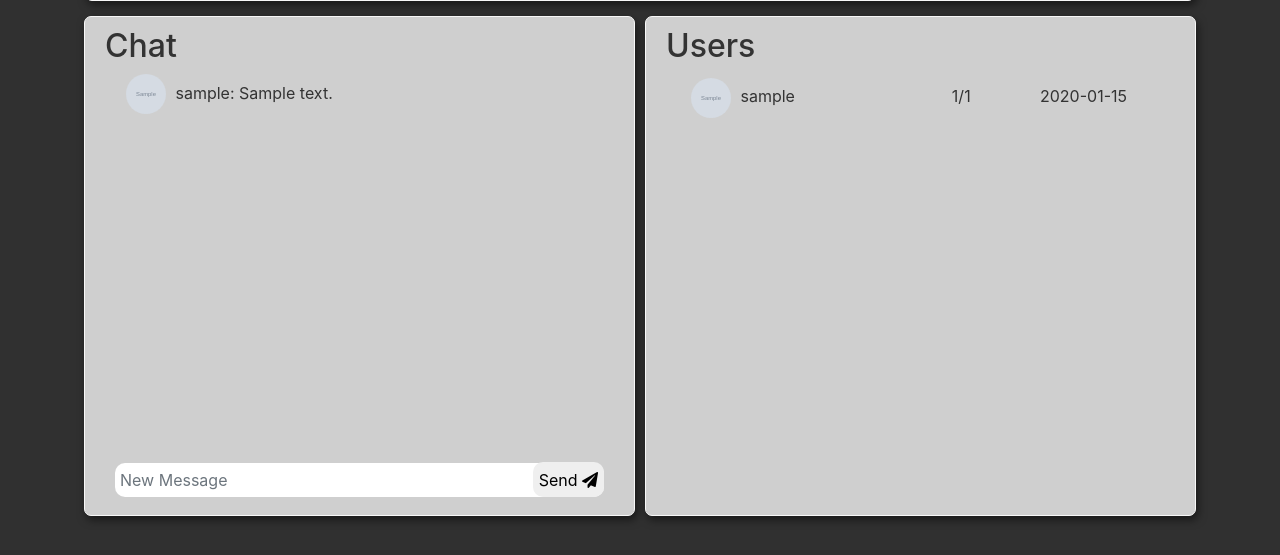
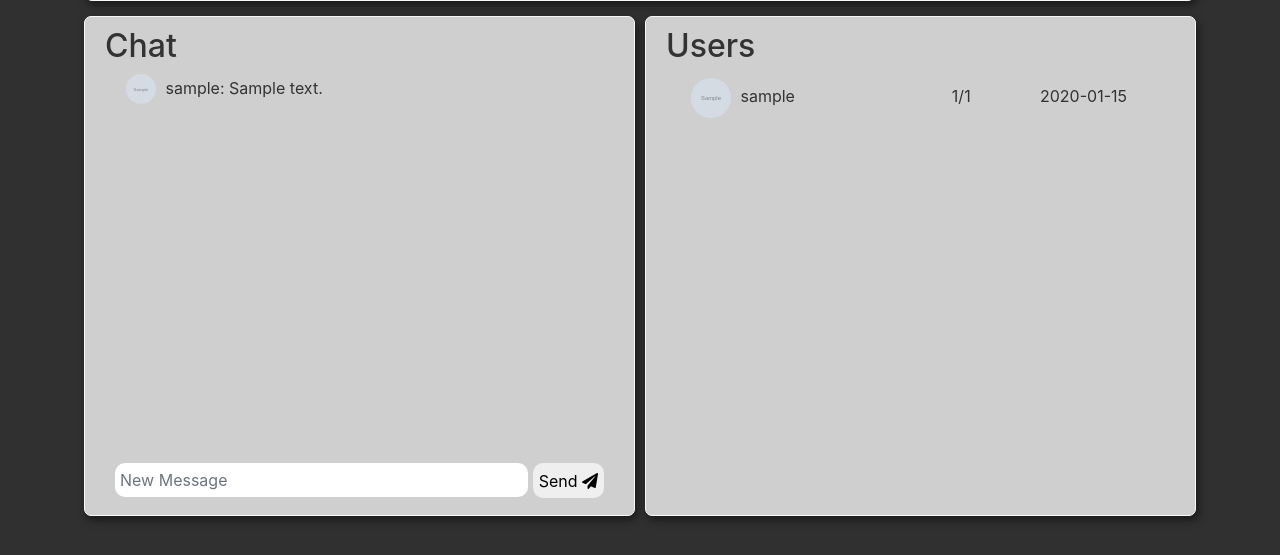
Before and after one commit to insionCEO/NBA-Sports-Betting-ML, a Django app: page /predict/stats/ in a window 1280 px wide. Shown: the part 921-1476 px from the top of the page. Run offline with Django 3.2, Linux system fonts and the light colour scheme; a user stored in the database is signed in; tables that the repository leaves empty hold one stand-in row (values such as "Sample post"); grey boxes marked "Sample" are stand-in pictures; some libraries are stand-ins or nearby versions.

Commit message:
fixed chat

```diff
--- a/predict/templates/predict/stats.html
+++ b/predict/templates/predict/stats.html
@@ -113,8 +113,8 @@
 
             {% for m in qs %}
 
-            <div style="margin: 1px;"><a style="color: #333333;" href="{% url 'public-profile' m.author%}"><img style="margin-bottom:0px;margin-right:5px;width:40px;height:40px"class="rounded-circle account-img" src="{{ m.author.profile.image.url }}">
-                <div style="padding-top: 0px;display: inline;">
+            <div style="margin: 1px;"><a style="color: #333333;" href="{% url 'public-profile' m.author%}"><img style="margin-bottom:0px;margin-right:5px;width:30px;height:30px"class="rounded-circle account-img" src="{{ m.author.profile.image.url }}">
+                <div style="margin-top: 3px;display: inline;">
                     {{ m.author }}:  {{ m.content }}
                 </div>
                 </a>
@@ -125,15 +125,16 @@
 
         </div>
     </div>
-    <div style="width:100%;padding: 10px">
-            <input id="message-input" placeholder="New Message" class="form-control"style="border-radius: 10px;padding:5px;border: 0px;shadow: 0px;resize:none">
+    <div style="width:85%;padding: 10px">
+            <input maxlength="140" id="message-input" placeholder="New Message" class="form-control"style="border-radius: 10px;padding:5px;border: 0px;shadow: 0px;resize:none">
 
             </input>
 
-            <button onClick="sendMessage()"type="submit" className="btn btn-grey-secondary" style="color:333333;border-radius: 10px;position:relative;float:right;right:0px; bottom:35px; height:35px; border:none">Send <i class="fas fa-paper-plane"></i></button>
             <br></br>
-        </form>
+
         </div>
+        <button onClick="sendMessage()"type="submit" className="btn btn-grey-secondary" style="bottom: 92px;color:333333;border-radius: 10px;position:relative;float:right;right:10px;  height:35px; border:none">Send <i class="fas fa-paper-plane"></i></button>
+
     </div>
     </div>
     <div class='col-lg-6'style="
```
